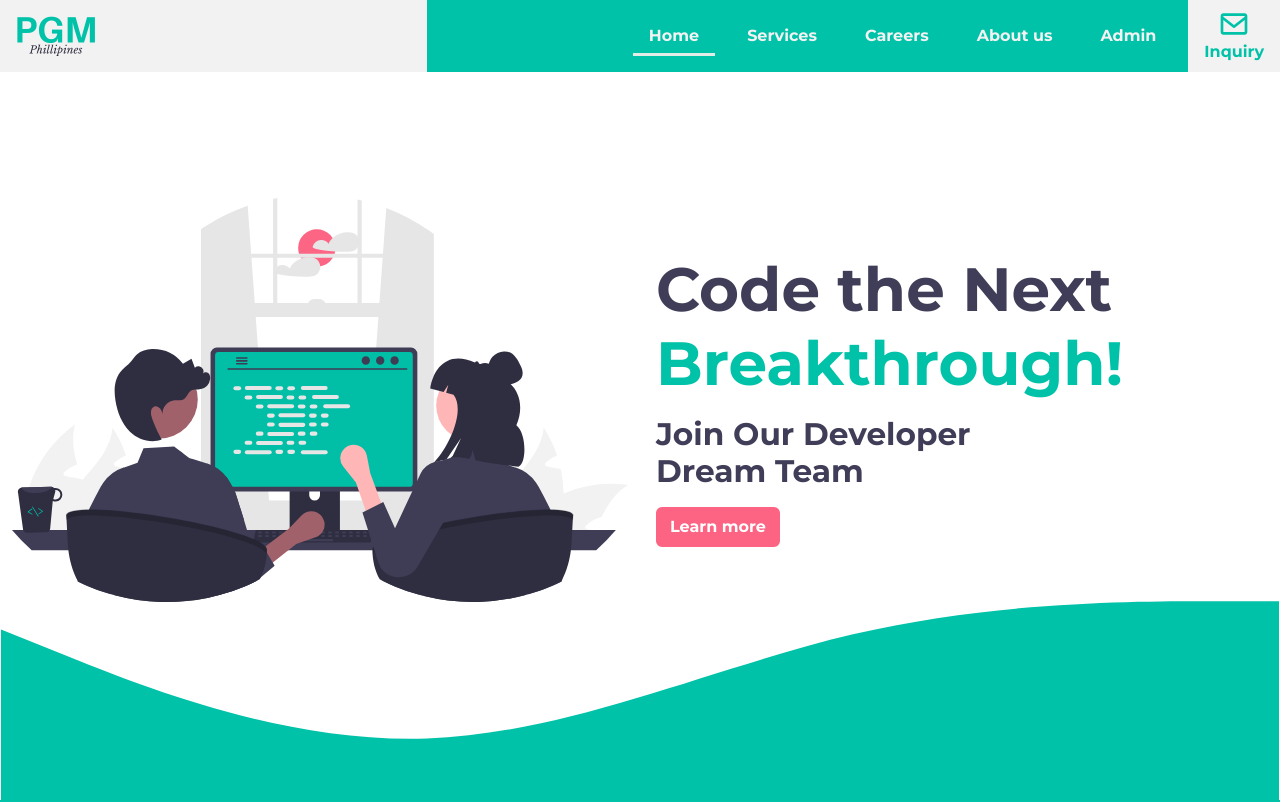
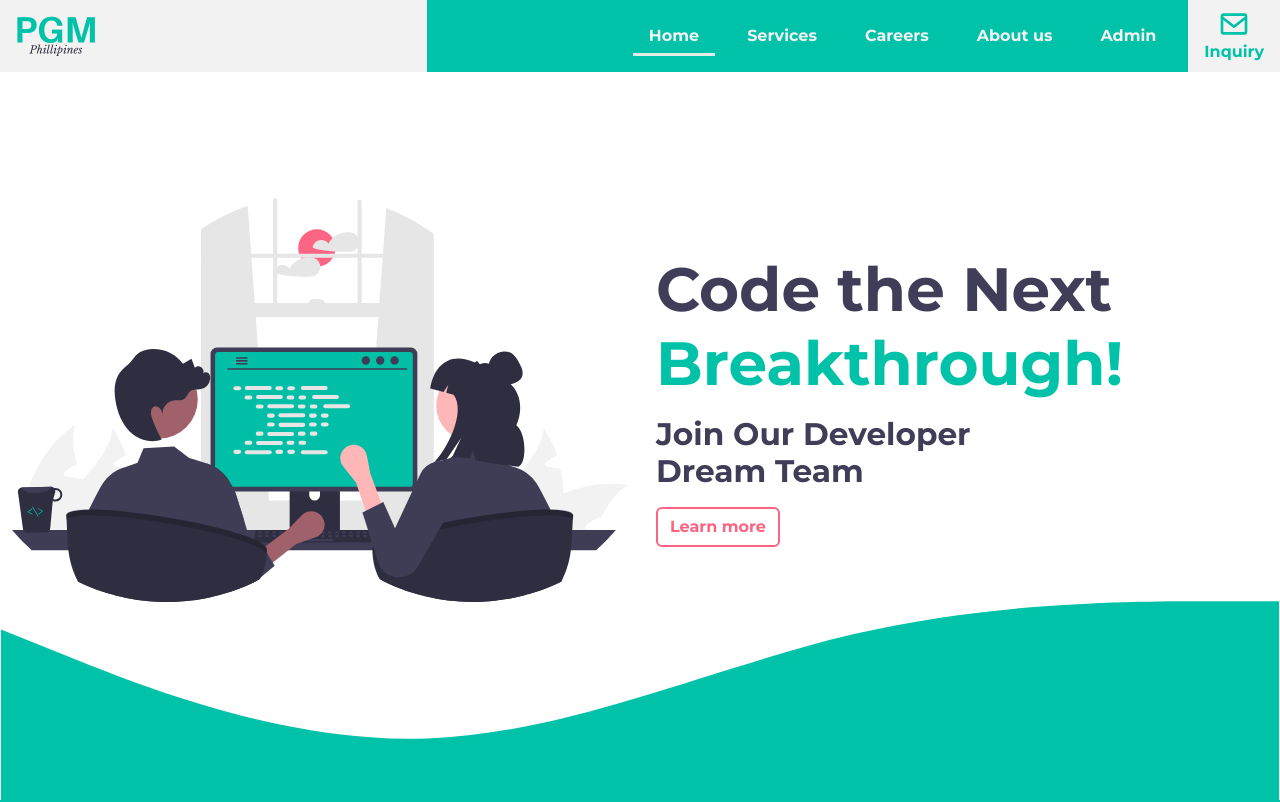
Before and after one commit to CiprianoPrince/bgm-philippines, a React (Create React App) app: page / in a window 1280 px wide. Shown: the top 802 px of the page. Built offline with nearby package versions, Linux system fonts and the light colour scheme.

Commit message:
fixed hash linking

```diff
--- a/package.json
+++ b/package.json
@@ -17,6 +17,7 @@
     "react-hook-form": "^7.45.2",
     "react-icons": "^4.10.1",
     "react-router-dom": "^6.14.2",
+    "react-router-hash-link": "^2.4.3",
     "react-scripts": "5.0.1",
     "react-select": "^5.7.4",
     "reactstrap": "^9.2.0",
--- a/src/components/BePartOfTheTeamSection/BePartOfTheTeamButton.jsx
+++ b/src/components/BePartOfTheTeamSection/BePartOfTheTeamButton.jsx
@@ -1,13 +1,16 @@
 import React from "react"
-import LinkStyled from "../ui/LinkStyled"
-import { Link } from "react-router-dom"
-
+import HashLinkStyled from "../ui/HashLinkStyled"
 const BePartOfTheTeamButton = () => {
   return (
     <>
-      <LinkStyled className="btn" color='secondary' outline>
+      <HashLinkStyled
+        to='/careers#JobOpening'
+        className='btn fw-bold'
+        color='secondary'
+        outline
+      >
         Explore Job Opportunities
-      </LinkStyled>
+      </HashLinkStyled>
     </>
   )
 }
--- a/src/components/MeetTheTeamSection/MeetTheTeamButton.jsx
+++ b/src/components/MeetTheTeamSection/MeetTheTeamButton.jsx
@@ -1,12 +1,17 @@
 import React from "react"
-import LinkStyled from "../ui/LinkStyled"
+import HashLinkStyled from "../ui/HashLinkStyled"
 
 const MeetTheTeamButton = () => {
   return (
     <>
-      <LinkStyled to='/about#BGMTEAM' className='btn' color='secondary' outline>
+      <HashLinkStyled
+        to='/about#BGMTEAM'
+        className='btn'
+        color='secondary'
+        outline
+      >
         Meet our Team
-      </LinkStyled>
+      </HashLinkStyled>
     </>
   )
 }
--- /dev/null
+++ b/src/components/ui/HashLinkStyled.jsx
@@ -0,0 +1,29 @@
+import { HashLink } from "react-router-hash-link"
+import styled from "styled-components"
+
+const HashLinkStyled = styled(HashLink)`
+  font-weight: bold;
+  border: 2px solid;
+
+  border-color: ${({ color }) => `var(--bs-${color})`};
+  color: ${({ color, outline }) =>
+    outline ? `var(--bs-${color})` : `var(--bs-white)`};
+  background-color: ${({ color, outline }) =>
+    outline ? `var(--bs-white)` : `var(--bs-${color})`};
+  &:hover {
+    color: ${({ color, outline }) =>
+      outline ? `var(--bs-white)` : `var(--bs-${color})`};
+    background-color: ${({ color, outline }) =>
+      outline ? `var(--bs-${color})` : `var(--bs-white)`};
+    border-color: ${({ color }) => `var(--bs-${color})`};
+  }
+  &:focus:active {
+    color: ${({ color, outline }) =>
+      outline ? `var(--bs-white)` : `var(--bs-${color})`};
+    background-color: ${({ color, outline }) =>
+      outline ? `var(--bs-${color})` : `var(--bs-white)`};
+    border-color: ${({ color }) => `var(--bs-${color})`};
+  }
+`
+
+export default HashLinkStyled
--- a/src/features/careers/components/JobOpeningSection/JobOpeningContainer.jsx
+++ b/src/features/careers/components/JobOpeningSection/JobOpeningContainer.jsx
@@ -6,7 +6,7 @@ import JobOpeningCards from "./JobOpeningCards"
 const JobOpeningContainer = () => {
   return (
     <>
-      <Container tag='section' className='my-5 p-5 '>
+      <Container id="JobOpening" tag='section' className='my-5 p-5 '>
         <JobOpeningTitle />
         <JobOpeningCards />
       </Container>
--- a/src/features/home/components/HeroSection/HeroButton.jsx
+++ b/src/features/home/components/HeroSection/HeroButton.jsx
@@ -1,10 +1,17 @@
 import React from "react"
-import ButtonStyled from "../../../../components/ui/ButtonStyled"
+import HashLinkStyled from "../../../../components/ui/HashLinkStyled"
 
 const HeroButton = () => {
   return (
     <>
-      <ButtonStyled color="secondary" className='fw-bold'>Learn more</ButtonStyled>
+      <HashLinkStyled
+        to='careers#JobOpening'
+        color='secondary'
+        outline
+        className='btn fw-bold'
+      >
+        Learn more
+      </HashLinkStyled>
     </>
   )
 }
```
Also changed, not shown: 1 other file (tests, documents, lock files or other folders).
